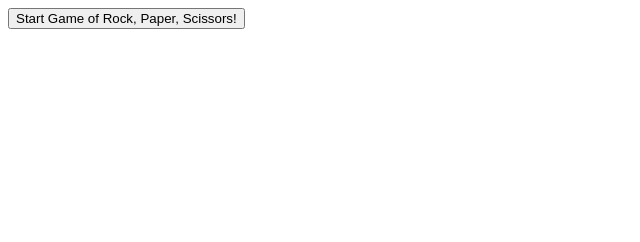
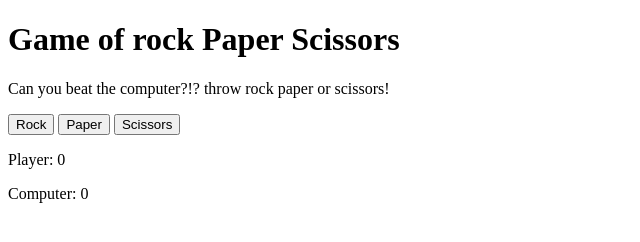
Before and after one commit to jdd243/rock-paper-scissors, a plain HTML site: page index.html in a window 1280 px wide. Shown: the whole page, without its empty margins (0-640 px from the left). Drawn offline with Linux system fonts and the light colour scheme.

Commit message:
new branch initial commit
adding UI for gameplay, removed play round button in script and html

```diff
--- a/index.html
+++ b/index.html
@@ -4,9 +4,24 @@
     <meta charset="UTF-8">
     <meta name="viewport" content="width=device-width, initial-scale=1.0">
     <title>Document</title>
+    <script src="script.js" defer></script>
 </head>
 <body>
-    <button id="start-game">Start Game of Rock, Paper, Scissors!</button>
-    <script src="script.js"></script>
+
+    <h1>Game of rock Paper Scissors</h1>
+
+    <p>Can you beat the computer?!? throw rock paper or scissors!</p>
+
+    <button id="player-selection">Rock</button>
+    <button id="player-selection">Paper</button>
+    <button id="player-selection">Scissors</button>
+
+    <div id="scores">
+        <p>Player: <span id="player-score">0</span></p>
+        <p>Computer: <span id="computer-score">0</span></p>
+    </div>
+
+
+    <h2 id="winner-message"></h2>
 </body>
 </html>
--- a/script.js
+++ b/script.js
@@ -63,4 +63,3 @@ function playGame(userScore, compScore) {
 
 
 }
-document.getElementById("start-game").addEventListener("click", () => { playGame(0, 0) });
```
